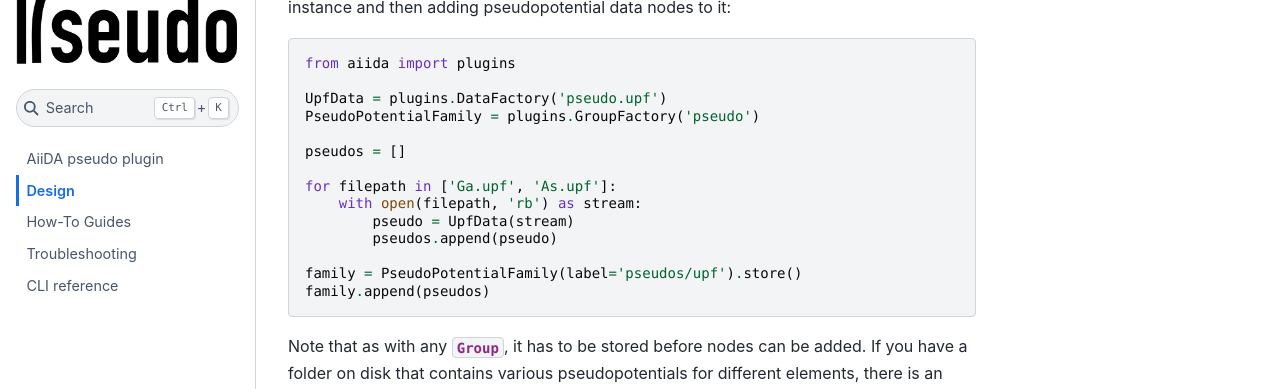
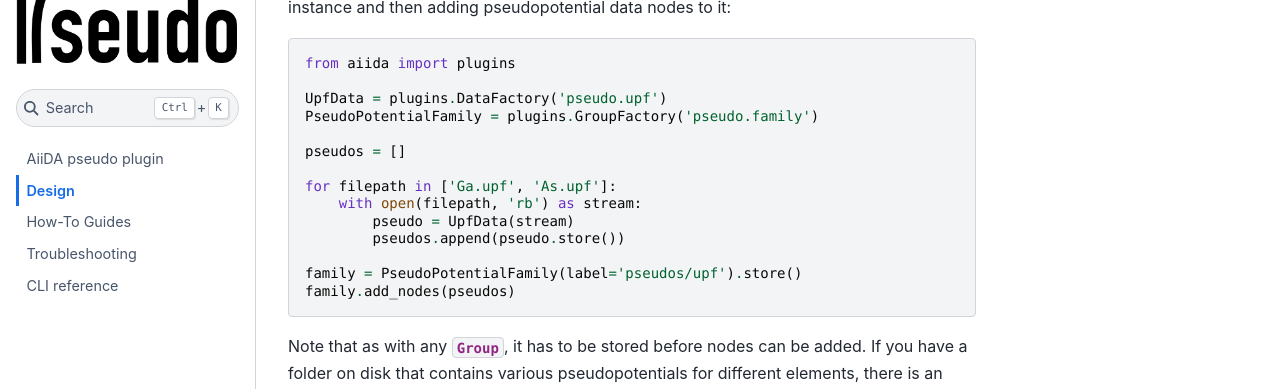
Before and after one commit to aiidateam/aiida-pseudo, a Sphinx documentation site: the page built from docs/source/design.rst, in a window 1280 px wide and 900 px high, scrolled down 1803 px. Shown: the part 152-541 px from the top of the window. Built offline with Sphinx 7.4.7 and the Sphinx Book theme 1.1.4, drawn with Linux system fonts in a browser that asks for light colours; pages that are not in the unit, such as notebooks, are missing from menus.

Commit message:
Docs: Correct example snippet for creating a pseudo family (#173)

```diff
--- a/docs/source/design.rst
+++ b/docs/source/design.rst
@@ -71,17 +71,17 @@ A pseudopotential family can be constructed manually, by first constructing the
     from aiida import plugins
 
     UpfData = plugins.DataFactory('pseudo.upf')
-    PseudoPotentialFamily = plugins.GroupFactory('pseudo')
+    PseudoPotentialFamily = plugins.GroupFactory('pseudo.family')
 
     pseudos = []
 
     for filepath in ['Ga.upf', 'As.upf']:
         with open(filepath, 'rb') as stream:
             pseudo = UpfData(stream)
-            pseudos.append(pseudo)
+            pseudos.append(pseudo.store())
 
     family = PseudoPotentialFamily(label='pseudos/upf').store()
-    family.append(pseudos)
+    family.add_nodes(pseudos)
 
 Note that as with any :py:class:`~aiida.orm.Group`, it has to be stored before nodes can be added.
 If you have a folder on disk that contains various pseudopotentials for different elements, there is an even easier way to create the family automatically:
```
